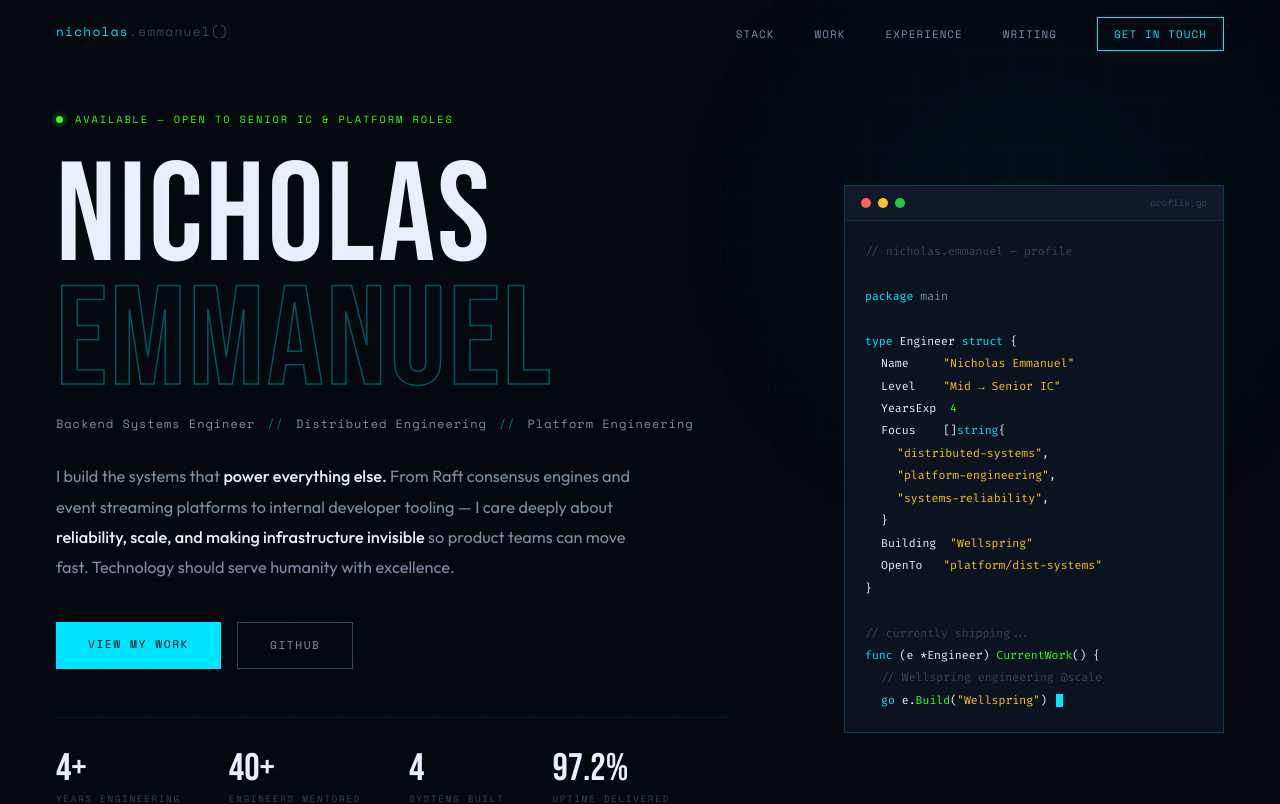
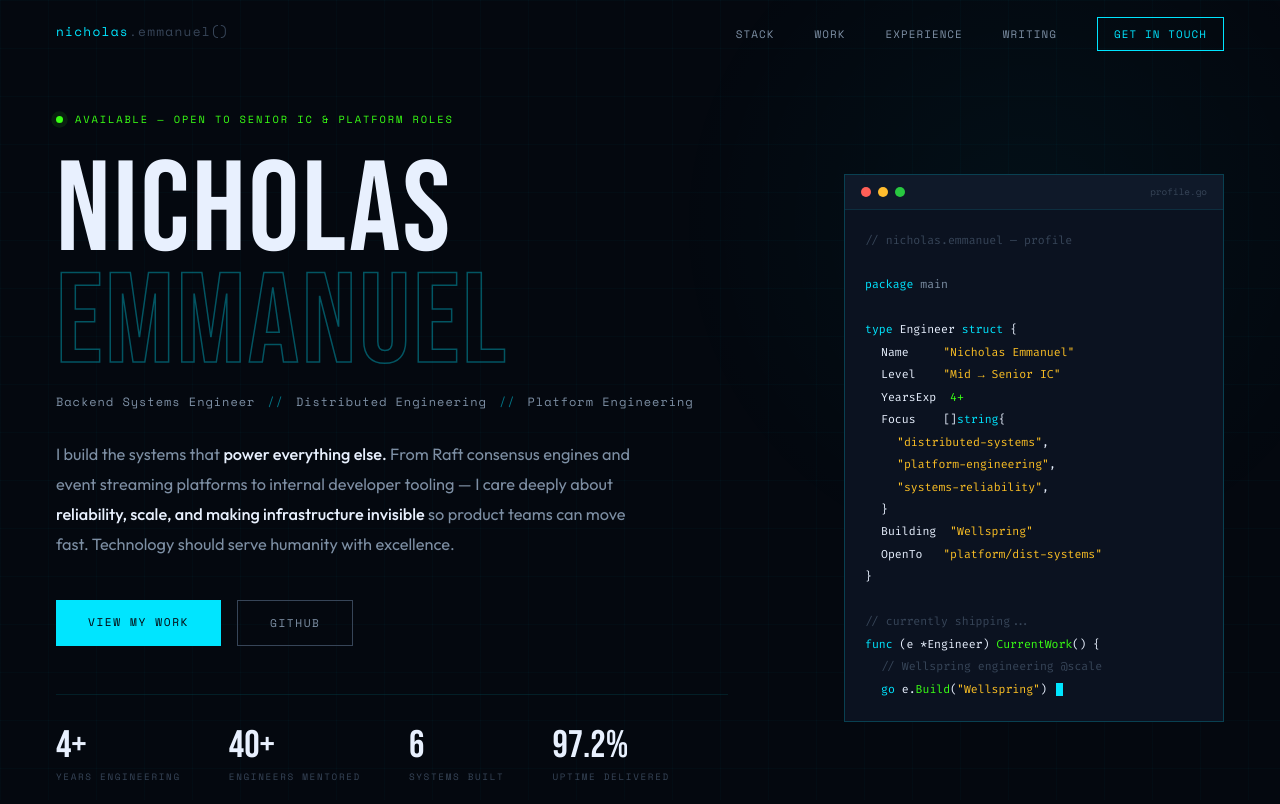
Before and after one commit to nickemma/portfolio-v2, a Next.js app: page / in a window 1280 px wide. Shown: the top 804 px of the page. Built offline with nearby package versions, Linux system fonts and the light colour scheme.

Commit message:
Fixed font size

```diff
--- a/components/Hero.tsx
+++ b/components/Hero.tsx
@@ -5,7 +5,7 @@ import { useEffect, useRef } from "react";
 const stats = [
     { value: "4+", label: "Years Engineering" },
     { value: "40+", label: "Engineers Mentored" },
-    { value: "4", label: "Systems Built" },
+    { value: "6", label: "Systems Built" },
     { value: "97.2%", label: "Uptime Delivered" },
 ];
 
@@ -36,7 +36,7 @@ export default function Hero() {
                 </div>
 
                 {/* Name */}
-                <h1 className="reveal hero-item font-display leading-[0.88] tracking-[0.02em] text-[clamp(4.2rem,11vw,9.5rem)] mb-3">
+                <h1 className="reveal hero-item font-display leading-[0.88] tracking-[0.02em] text-[clamp(4rem,10vw,9rem)] mb-3">
                     NICHOLAS
                     <br />
                     <span
@@ -152,7 +152,7 @@ export default function Hero() {
                     </div>
                     <div className="pl-4">
                         YearsExp&nbsp;&nbsp;
-                        <span className="text-neon-green">4</span>
+                        <span className="text-neon-green">4+</span>
                     </div>
                     <div className="pl-4">
                         Focus&nbsp;&nbsp;&nbsp;&nbsp;[]
```
